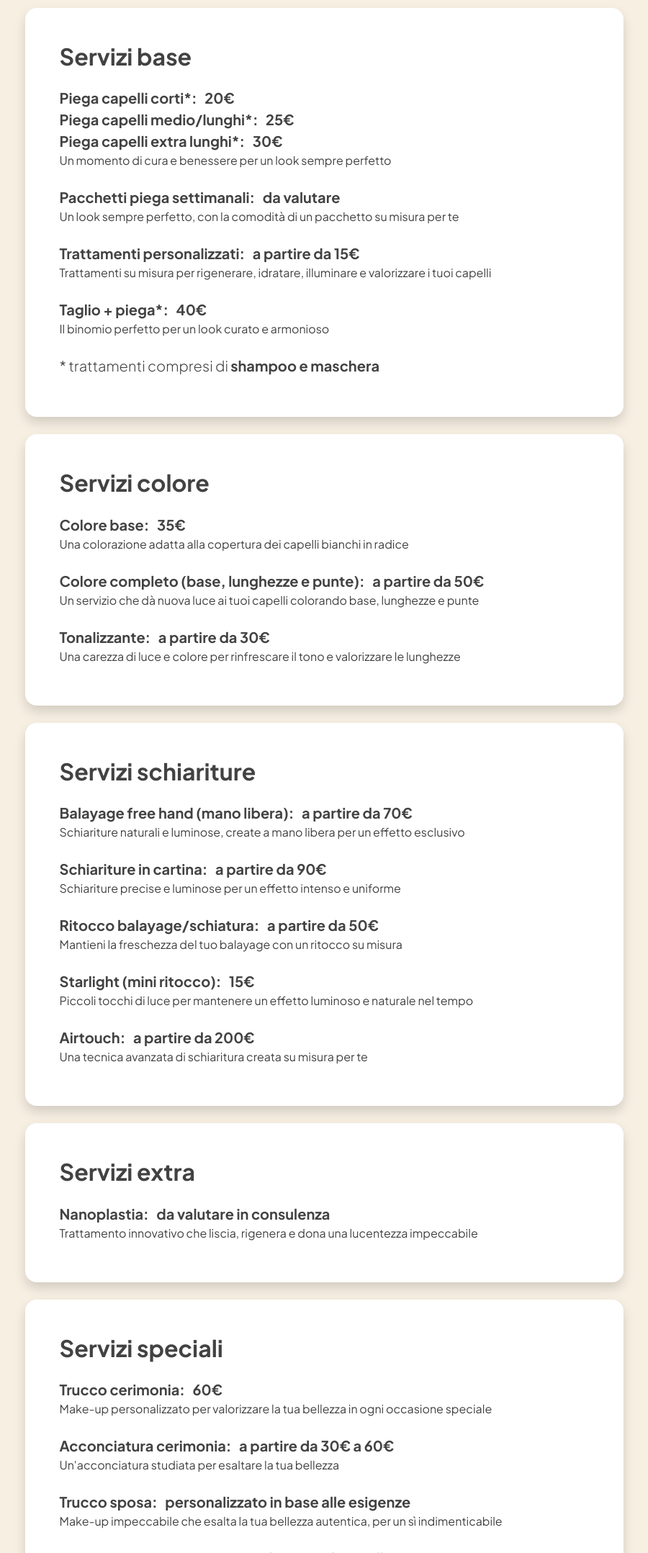
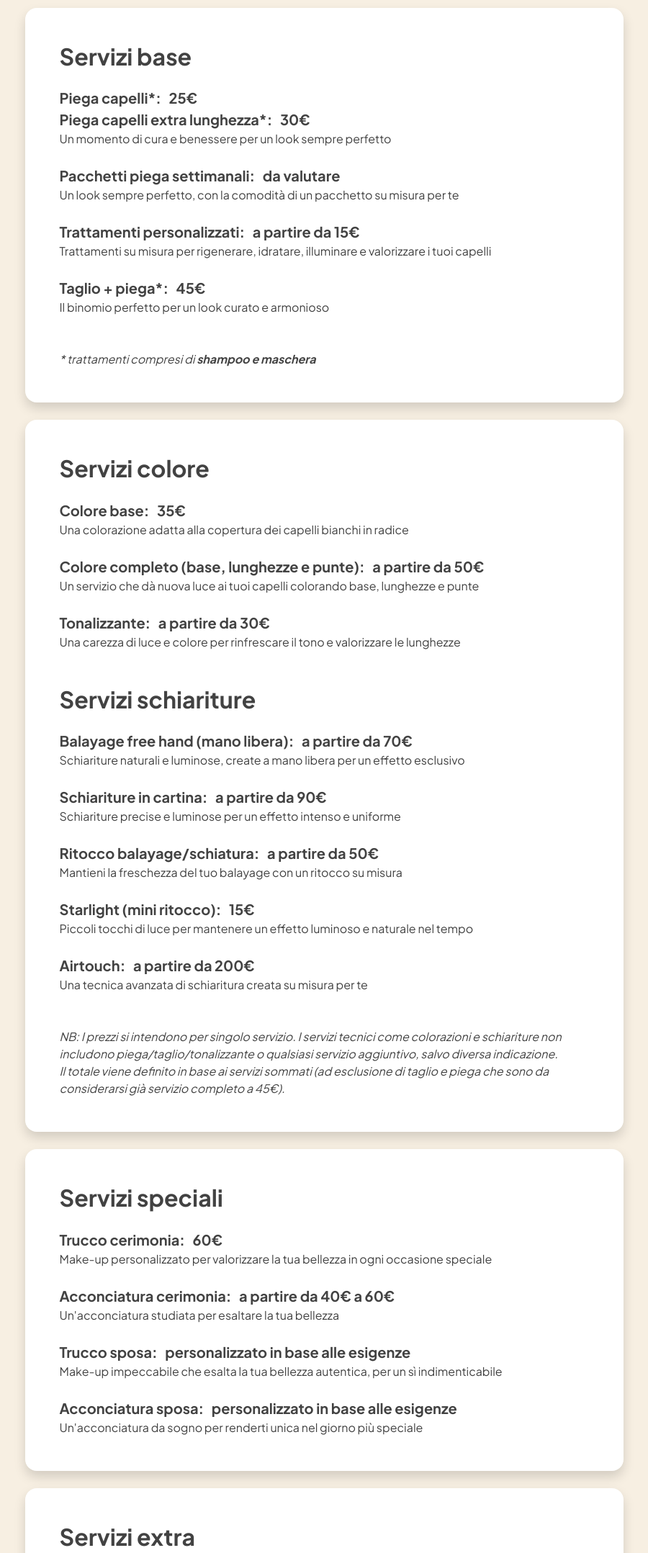
Before and after one commit to lumina-bstudio/lumina-bstudio.github.io, a plain HTML site: page index-orig.html in a window 1280 px wide. Shown: the part 2140-4297 px from the top of the page at 72% size, without its empty margins (190-1090 px from the left). Drawn offline with nearby package versions, Linux system fonts and the light colour scheme.

Commit message:
prezzi aggiornati + NB vari

```diff
--- a/index-orig.html
+++ b/index-orig.html
@@ -224,11 +224,9 @@
                                         <div class="p-5">
                                             <h2 class="fw-bolder mb-4"><span class="text-custom-color">Servizi base</span></h2>
 
-                                            <p class="lead fw-bold mb-0 text-custom-color">Piega capelli corti*: &nbsp; 20€</p>
+                                            <p class="lead fw-bold mb-0 text-custom-color">Piega capelli*: &nbsp; 25€</p>
 
-                                            <p class="lead fw-bold mb-0 text-custom-color">Piega capelli medio/lunghi*: &nbsp; 25€</p>
-
-                                            <p class="lead fw-bold mb-0 text-custom-color">Piega capelli extra lunghi*: &nbsp; 30€</p>
+                                            <p class="lead fw-bold mb-0 text-custom-color">Piega capelli extra lunghezza*: &nbsp; 30€</p>
                                             <p class="text-custom-color mb-4">Un momento di cura e benessere per un look sempre perfetto</p>
 
                                             <p class="lead fw-bold mb-0 text-custom-color">Pacchetti piega settimanali: &nbsp; da valutare</p>
@@ -237,10 +235,10 @@
                                             <p class="lead fw-bold mb-0 text-custom-color">Trattamenti personalizzati: &nbsp; a partire da 15€</p>
                                             <p class="text-custom-color mb-4">Trattamenti su misura per rigenerare, idratare, illuminare e valorizzare i tuoi capelli</p>
 
-                                            <p class="lead fw-bold mb-0 text-custom-color">Taglio + piega*: &nbsp; 40€</p>
-                                            <p class="text-custom-color mb-4">Il binomio perfetto per un look curato e armonioso</p>
+                                            <p class="lead fw-bold mb-0 text-custom-color">Taglio + piega*: &nbsp; 45€</p>
+                                            <p class="text-custom-color mb-5">Il binomio perfetto per un look curato e armonioso</p>
 
-                                            <p class="lead fw-ligh mb-2 text-custom-color">* trattamenti compresi di <span class="fw-bold">shampoo e maschera</span></p>
+                                            <p class="text-custom-color mb-0"><i>* trattamenti compresi di <span class="fw-bold">shampoo e maschera</span></i></p>
 
                                         </div>
                                     </div>
@@ -261,17 +259,10 @@
                                             <p class="text-custom-color mb-4">Un servizio che dà nuova luce ai tuoi capelli colorando base, lunghezze e punte</p>
 
                                             <p class="lead fw-bold mb-0 text-custom-color">Tonalizzante: &nbsp; a partire da 30€</p>
-                                            <p class="text-custom-color mb-2">Una carezza di luce e colore per rinfrescare il tono e valorizzare le lunghezze</p>
-                                        </div>
-                                    </div>
-                                </div>
-                            </div>
+                                            <p class="text-custom-color mb-5">Una carezza di luce e colore per rinfrescare il tono e valorizzare le lunghezze</p>
 
 
-                            <div class="card overflow-hidden shadow rounded-4 border-0 mb-4">
-                                <div class="card-body p-0">
-                                    <div class="d-flex align-items-center">
-                                        <div class="p-5">
+
                                             <h2 class="fw-bolder mb-4"><span class="text-custom-color">Servizi schiariture</span></h2>
 
                                             <p class="lead fw-bold mb-0 text-custom-color">Balayage free hand (mano libera): &nbsp; a partire da 70€</p>
@@ -287,26 +278,19 @@
                                             <p class="text-custom-color mb-4">Piccoli tocchi di luce per mantenere un effetto luminoso e naturale nel tempo</p>
 
                                             <p class="lead fw-bold mb-0 text-custom-color">Airtouch: &nbsp; a partire da 200€</p>
-                                            <p class="text-custom-color mb-2">Una tecnica avanzata di schiaritura creata su misura per te</p>
+                                            <p class="text-custom-color mb-5">Una tecnica avanzata di schiaritura creata su misura per te</p>
+
+                                            <p class="text-custom-color mb-0"><i>NB: I prezzi si intendono per singolo servizio.
+                                                I servizi tecnici come colorazioni e schiariture non includono
+                                                piega/taglio/tonalizzante o qualsiasi servizio aggiuntivo, salvo
+                                                diversa indicazione.<br>
+                                                Il totale viene definito in base ai servizi sommati (ad esclusione di
+                                                taglio e piega che sono da considerarsi già servizio completo a 45€).</i></p>
                                         </div>
                                     </div>
                                 </div>
                             </div>
 
-
-                            <div class="card overflow-hidden shadow rounded-4 border-0 mb-4">
-                                <div class="card-body p-0">
-                                    <div class="d-flex align-items-center">
-                                        <div class="p-5">
-                                            <h2 class="fw-bolder mb-4"><span class="text-custom-color">Servizi extra</span></h2>
-
-                                            <p class="lead fw-bold mb-0 text-custom-color">Nanoplastia: &nbsp; da valutare in consulenza</p>
-                                            <p class="text-custom-color mb-2">Trattamento innovativo che liscia, rigenera e dona una lucentezza impeccabile</p>
-
-                                        </div>
-                                    </div>
-                                </div>
-                            </div>
 
 
                             <div class="card overflow-hidden shadow rounded-4 border-0 mb-4">
@@ -318,14 +302,14 @@
                                             <p class="lead fw-bold mb-0 text-custom-color">Trucco cerimonia: &nbsp; 60€</p>
                                             <p class="text-custom-color mb-4">Make-up personalizzato per valorizzare la tua bellezza in ogni occasione speciale</p>
 
-                                            <p class="lead fw-bold mb-0 text-custom-color">Acconciatura cerimonia: &nbsp; a partire da 30€ a 60€</p>
+                                            <p class="lead fw-bold mb-0 text-custom-color">Acconciatura cerimonia: &nbsp; a partire da 40€ a 60€</p>
                                             <p class="text-custom-color mb-4">Un'acconciatura studiata per esaltare la tua bellezza</p>
 
                                             <p class="lead fw-bold mb-0 text-custom-color">Trucco sposa: &nbsp; personalizzato in base alle esigenze</p>
                                             <p class="text-custom-color mb-4">Make-up impeccabile che esalta la tua bellezza autentica, per un sì indimenticabile</p>
 
                                             <p class="lead fw-bold mb-0 text-custom-color">Acconciatura sposa: &nbsp; personalizzato in base alle esigenze</p>
-                                            <p class="text-custom-color mb-2">Un'acconciatura da sogno per renderti unica nel giorno più speciale</p>
+                                            <p class="text-custom-color mb-0">Un'acconciatura da sogno per renderti unica nel giorno più speciale</p>
                                         </div>
                                     </div>
                                 </div>
@@ -335,7 +319,21 @@
                                 <div class="card-body p-0">
                                     <div class="d-flex align-items-center">
                                         <div class="p-5">
-                                            <p class="text-custom-color mb-4"><i>NB: Tutti i prezzi sono da intendersi indicativi e possono variare in base alle caratteristiche del capello, quali lunghezza, quantità e condizione iniziale. Ogni eventuale variazione verrà personalizzata, comunicata e concordata durante la consulenza, prima delliinizio del servizio.</i></p>
+                                            <h2 class="fw-bolder mb-4"><span class="text-custom-color">Servizi extra</span></h2>
+
+                                            <p class="lead fw-bold mb-0 text-custom-color">Nanoplastia: &nbsp; da valutare in consulenza</p>
+                                            <p class="text-custom-color mb-0">Trattamento innovativo che liscia, rigenera e dona una lucentezza impeccabile</p>
+
+                                        </div>
+                                    </div>
+                                </div>
+                            </div>
+
+                            <div class="card overflow-hidden shadow rounded-4 border-0 mb-4">
+                                <div class="card-body p-0">
+                                    <div class="d-flex align-items-center">
+                                        <div class="p-5">
+                                            <p class="text-custom-color mb-0"><i>NB: Tutti i prezzi sono da intendersi indicativi e possono variare in base alle caratteristiche del capello, quali lunghezza, quantità e condizione iniziale. Ogni eventuale variazione verrà personalizzata, comunicata e concordata durante la consulenza, prima delliinizio del servizio.</i></p>
                                         </div>
                                     </div>
                                 </div>
```
